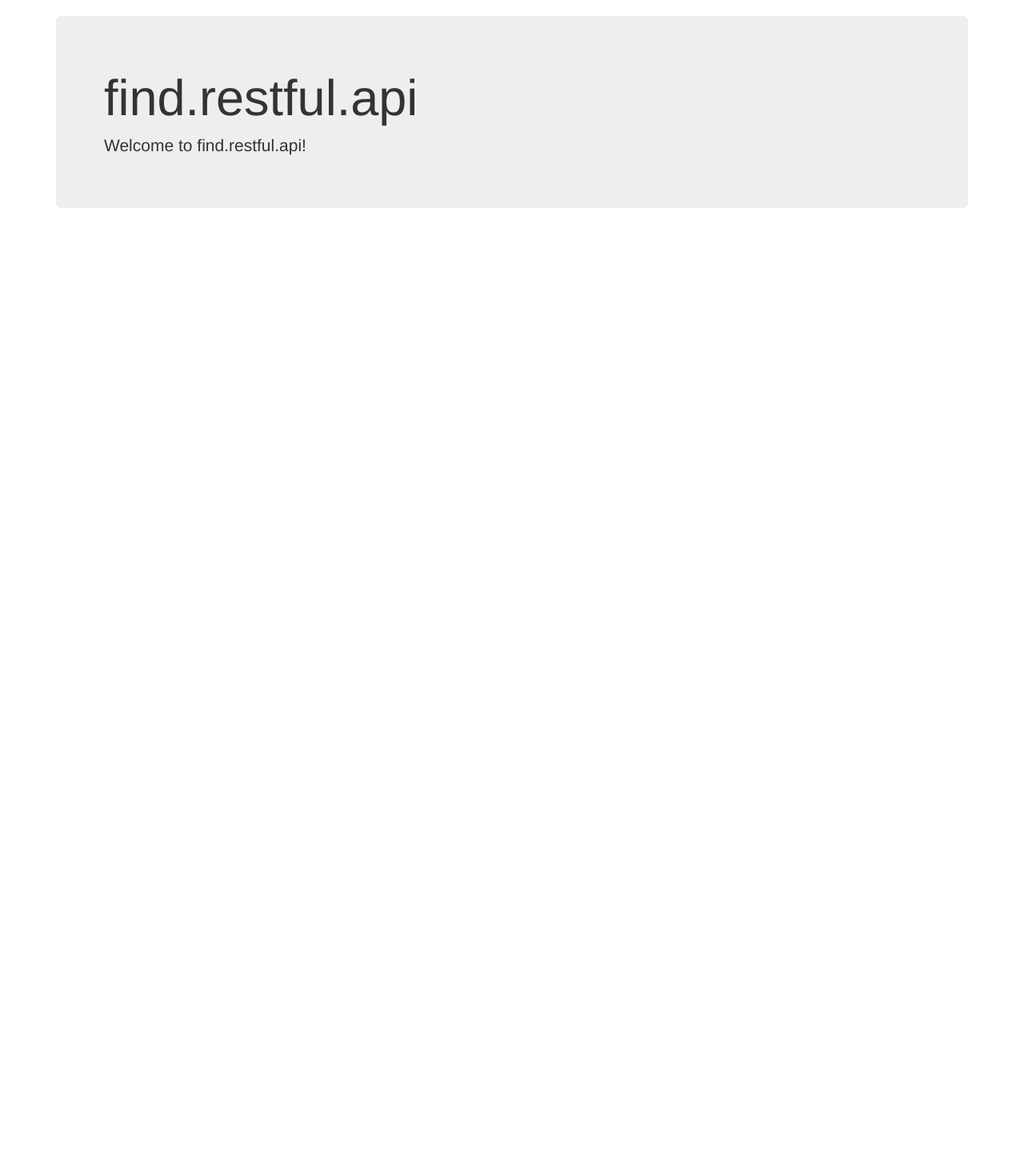
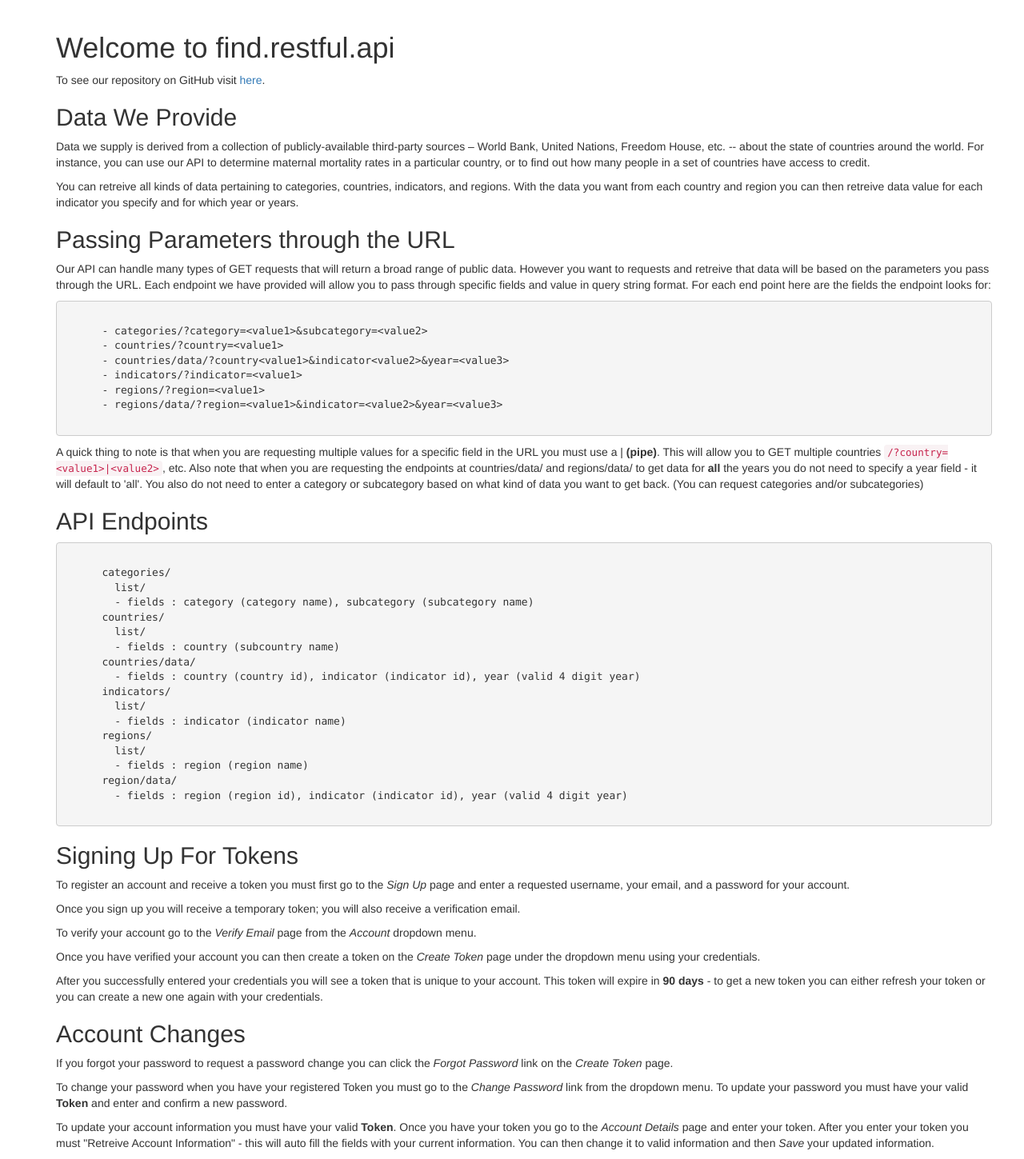
Before and after one commit to USStateDept/find.restful.api, a Django app: template service/templates/home.html in a window 1280 px wide. Shown: the part 52-1501 px from the top of the page at 80% size. Before the commit the page ends 312 px from the top, so only its background shows below. Run offline with Django 3.2, Linux system fonts and the light colour scheme; the template is opened without the code that fills it, so the values that code supplies are empty; some libraries are stand-ins or nearby versions.

Commit message:
Updated home page and README

```diff
--- a/service/templates/home.html
+++ b/service/templates/home.html
@@ -1,9 +1,91 @@
 {% extends "base.html" %}
 
 {% block content %}
-  <!-- Main jumbotron for a primary marketing message or call to action -->
-  <div class="jumbotron">
-    <h1>find.restful.api</h1>
-    <p>Welcome to find.restful.api!</p>
+  <div class='container'>
+    <div class="row">
+      <h1>Welcome to find.restful.api</h1>
+
+      <p>To see our repository on GitHub visit <a href="https://github.com/USStateDept/find.restful.api">here</a>.</p>
+
+      <h2>Data We Provide</h2>
+
+      <p>Data we supply is derived from a collection of publicly-available third-party sources – World Bank,
+      United Nations, Freedom House, etc. -- about the state of countries around the world. For instance,
+      you can use our API to determine maternal mortality rates in a particular country, or to find out
+      how many people in a set of countries have access to credit.</p>
+
+      <p>You can retreive all kinds of data pertaining to categories, countries, indicators, and regions.
+      With the data you want from each country and region you can then retreive data value for each
+      indicator you specify and for which year or years.</p>
+
+      <h2>Passing Parameters through the URL</h2>
+
+      <p>Our API can handle many types of GET requests that will return a broad range of public data.
+      However you want to requests and retreive that data will be based on the parameters you pass through the URL.
+      Each endpoint we have provided will allow you to pass through specific fields and value in query string format.
+      For each end point here are the fields the endpoint looks for:</p>
+
+      <pre><code>
+      - categories/?category=&lt;value1&gt;&amp;subcategory=&lt;value2&gt;
+      - countries/?country=&lt;value1&gt;
+      - countries/data/?country&lt;value1&gt;&amp;indicator&lt;value2&gt;&amp;year=&lt;value3&gt;
+      - indicators/?indicator=&lt;value1&gt;
+      - regions/?region=&lt;value1&gt;
+      - regions/data/?region=&lt;value1&gt;&amp;indicator=&lt;value2&gt;&amp;year=&lt;value3&gt;
+      </code></pre>
+
+      <p>A quick thing to note is that when you are requesting multiple values for a specific field in the URL you must use a | <strong>(pipe)</strong>.
+      This will allow you to GET multiple countries <code>/?country=&lt;value1&gt;|&lt;value2&gt;</code>, etc.  Also note that when you are requesting the endpoints
+      at countries/data/ and regions/data/ to get data for <strong>all</strong> the years you do not need to specify a year field - it will default to 'all'.
+      You also do not need to enter a category or subcategory based on what kind of data you want to get back. (You can request categories and/or subcategories)</p>
+
+      <h2>API Endpoints</h2>
+
+      <pre><code>
+      categories/
+        list/
+        - fields : category (category name), subcategory (subcategory name)
+      countries/
+        list/
+        - fields : country (subcountry name)
+      countries/data/
+        - fields : country (country id), indicator (indicator id), year (valid 4 digit year)
+      indicators/
+        list/
+        - fields : indicator (indicator name)
+      regions/
+        list/
+        - fields : region (region name)
+      region/data/
+        - fields : region (region id), indicator (indicator id), year (valid 4 digit year)
+      </code></pre>
+
+      <h2>Signing Up For Tokens</h2>
+
+      <p>To register an account and receive a token you must first go to the <em>Sign Up</em> page and enter a requested username, your email, and a password
+      for your account.  </p>
+
+      <p>Once you sign up you will receive a temporary token; you will also receive a verification email.  </p>
+
+      <p>To verify your account go to the <em>Verify Email</em> page from the <em>Account</em> dropdown menu.  </p>
+
+      <p>Once you have verified your account you can then create a token on the <em>Create Token</em> page under the dropdown menu using your credentials. </p>
+
+      <p>After you successfully entered your credentials you will see a token that is unique to your account.  This token will expire in <strong>90 days</strong> -
+      to get a new token you can either refresh your token or you can create a new one again with your credentials. </p>
+
+      <h2>Account Changes</h2>
+
+      <p>If you forgot your password to request a password change you can click the <em>Forgot Password</em> link on the <em>Create Token</em> page.</p>
+
+      <p>To change your password when you have your registered Token you must go to the <em>Change Password</em> link from the dropdown menu.
+      To update your password you must have your valid <strong>Token</strong> and enter and confirm a new password.</p>
+
+      <p>To update your account information you must have your valid <strong>Token</strong>. Once you have your token you go to the <em>Account Details</em> page
+      and enter your token. After you enter your token you must "Retreive Account Information" - this will auto fill the fields with your current
+      information. You can then change it to valid information and then <em>Save</em> your updated information.</p>
+
+    </div>
   </div>
+
 {% endblock %}
```
Also changed, not shown: README.md.
